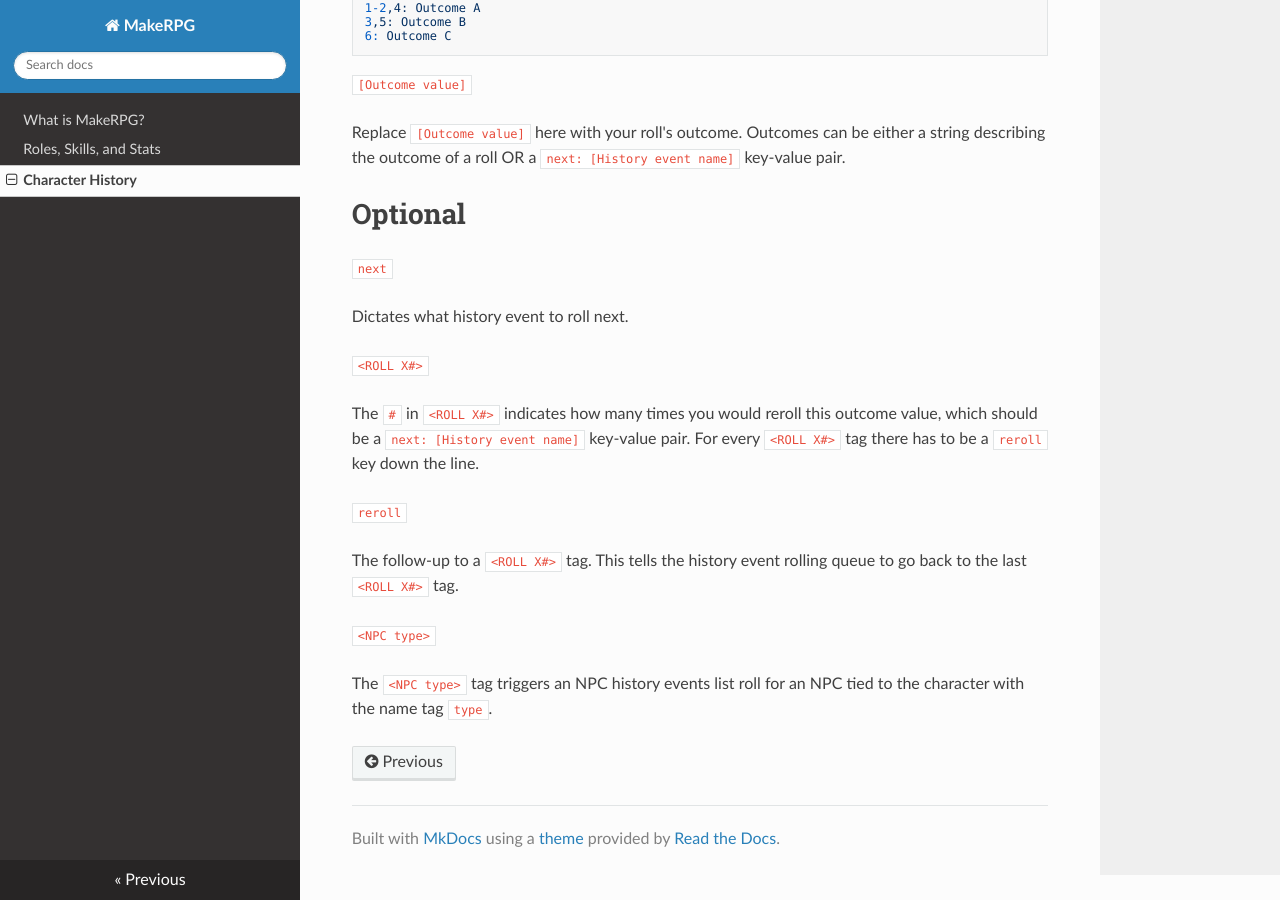
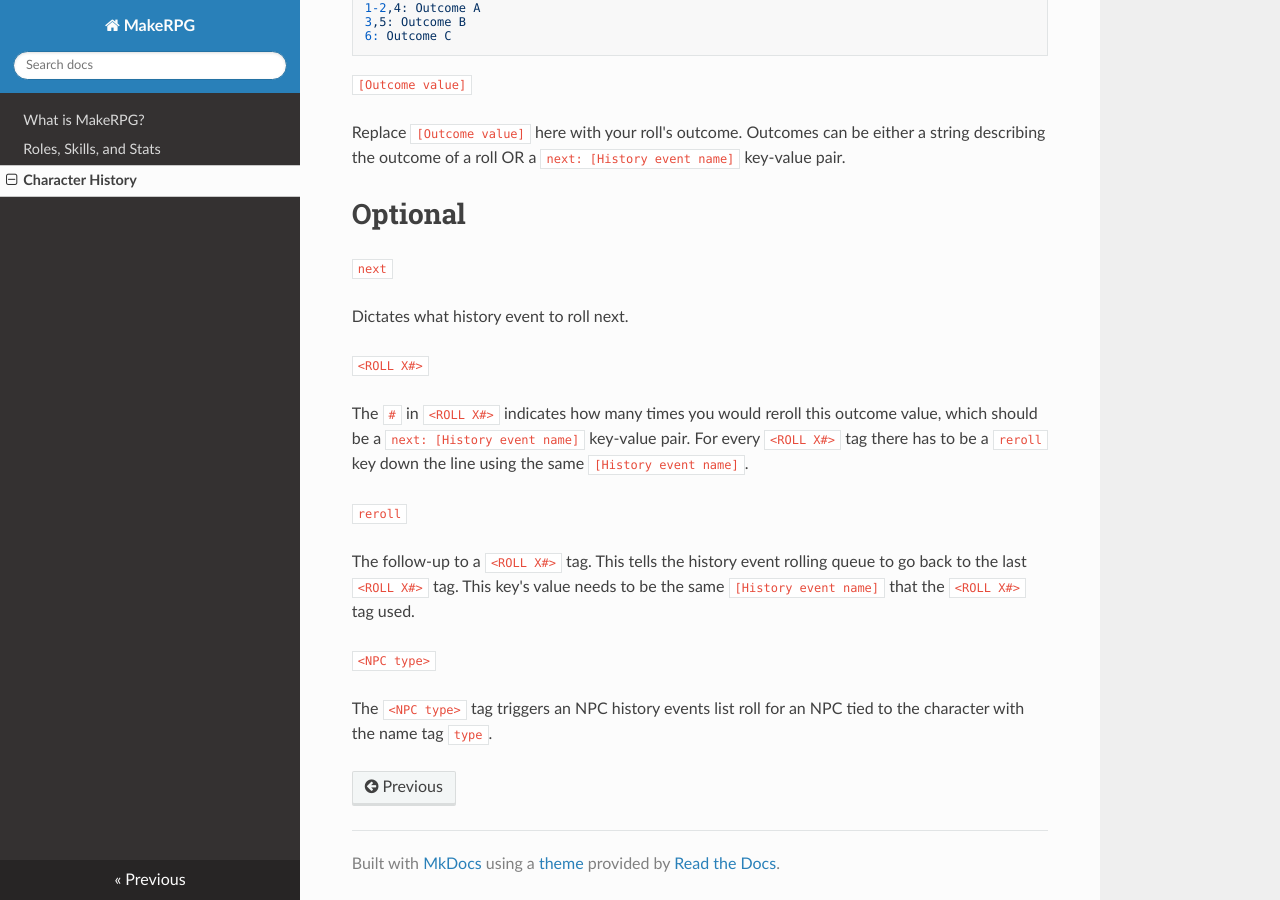
Before and after one commit to ericearl/MakeRPG, an MkDocs documentation site: the page built from docs/history.md, in a window 1280 px wide and 900 px high, scrolled down 3064 px. Built offline with MkDocs 1.6.1, drawn with Linux system fonts in a browser that asks for light colours; nearby versions of some CDN libraries; old or Windows-style settings are respelled for this version of MkDocs.

Commit message:
Update history.md
Made a couple small, but important clarifications to the history.md readthedocs page in the reroll and ROLL X sections.

```diff
--- a/docs/history.md
+++ b/docs/history.md
@@ -159,11 +159,11 @@ Dictates what history event to roll next.
 
 `<ROLL X#>`
 
-The `#` in `<ROLL X#>` indicates how many times you would reroll this outcome value, which should be a `next: [History event name]` key-value pair.  For every `<ROLL X#>` tag there has to be a `reroll` key down the line.
+The `#` in `<ROLL X#>` indicates how many times you would reroll this outcome value, which should be a `next: [History event name]` key-value pair.  For every `<ROLL X#>` tag there has to be a `reroll` key down the line using the same `[History event name]`.
 
 `reroll`
 
-The follow-up to a `<ROLL X#>` tag.  This tells the history event rolling queue to go back to the last `<ROLL X#>` tag.
+The follow-up to a `<ROLL X#>` tag.  This tells the history event rolling queue to go back to the last `<ROLL X#>` tag.  This key's value needs to be the same `[History event name]` that the `<ROLL X#>` tag used.
 
 `<NPC type>`
 
```
